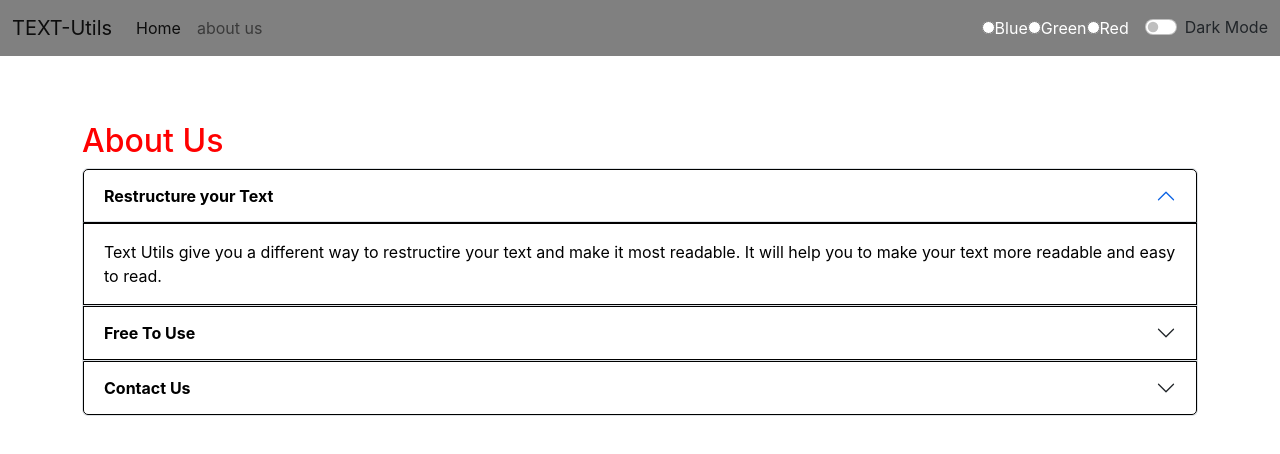
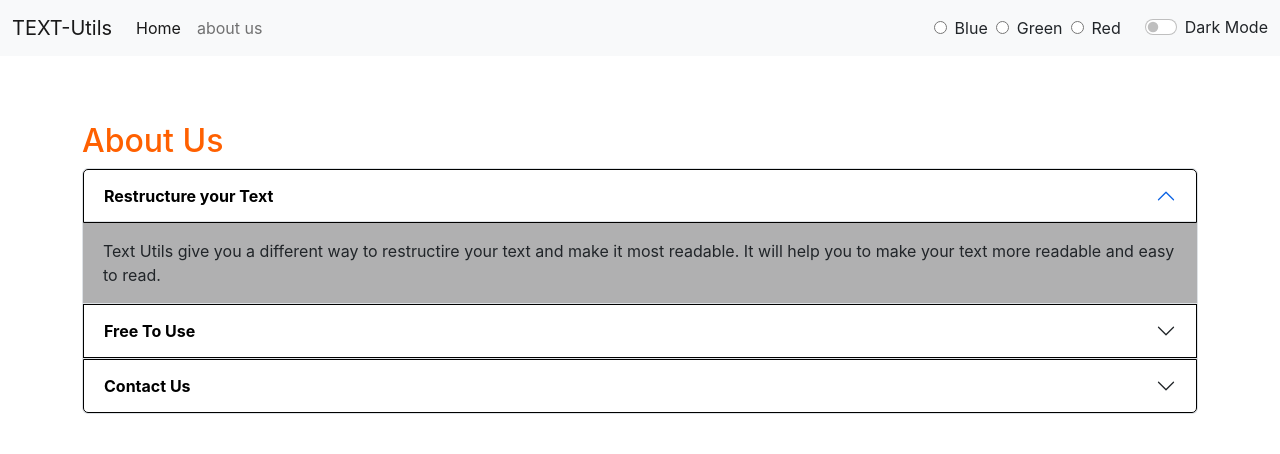
Before and after one commit to ranjansharma1/Text-Util-Project-React, a React (Create React App) app: page /Text-Util-Project-React/about in a window 1280 px wide. Shown: the top 454 px of the page. Built offline with nearby package versions, Linux system fonts and the light colour scheme.

Commit message:
fixing some color alignment

```diff
--- a/src/components/About.js
+++ b/src/components/About.js
@@ -3,39 +3,24 @@
 export default function About(props) {
   let myStyle = {
     color: props.mode==="light"?"black":"white",
-
-    backgroundColor: props.mode==="light"?"white":"black",
+    backgroundColor: props.mode==="light"?"white":"#3d3d3d",
     border: "1px solid",
     borderColor: props.mode==="light"?"black":"white",
-
   };
 
 
   return (
     <div className="container my-3" >
-      <h2 style={{color:"red"}}>About Us</h2>
+      <h2 style={{color:"#ff6000"}}>About Us</h2>
       <div className="accordion" id="accordionExample">
         <div className="accordion-item">
           <h2 className="accordion-header" id="headingOne">
-            <button
-              className="accordion-button"
-              type="button"
-              data-bs-toggle="collapse"
-              data-bs-target="#collapseOne"
-              aria-expanded="true"
-              aria-controls="collapseOne"
-              style={myStyle}
-            >
+            <button className="accordion-button" type="button" data-bs-toggle="collapse" data-bs-target="#collapseOne" aria-expanded="true" aria-controls="collapseOne" style={myStyle}>
               <strong>Restructure your Text</strong>
             </button>
           </h2>
-          <div
-            id="collapseOne"
-            className="accordion-collapse collapse show"
-            aria-labelledby="headingOne"
-            data-bs-parent="#accordionExample"
-          >
-            <div className="accordion-body" style={myStyle}>
+          <div id="collapseOne" className="accordion-collapse collapse show" aria-labelledby="headingOne" data-bs-parent="#accordionExample">
+            <div className="accordion-body" style={{backgroundColor:'#5e5f607d'}}>
               Text Utils give you a different way to restructire your text and make it most readable.
               It will help you to make your text more readable and easy to read.
             </div>
@@ -43,51 +28,24 @@
         </div>
         <div className="accordion-item">
           <h2 className="accordion-header" id="headingTwo">
-            <button
-              className="accordion-button collapsed"
-              type="button"
-              data-bs-toggle="collapse"
-              data-bs-target="#collapseTwo"
-              aria-expanded="false"
-              aria-controls="collapseTwo"
-              style={myStyle}
-            >
+            <button className="accordion-button collapsed" type="button" data-bs-toggle="collapse" data-bs-target="#collapseTwo" aria-expanded="false" aria-controls="collapseTwo" style={myStyle}>
               <strong>Free To Use</strong>
             </button>
           </h2>
-          <div
-            id="collapseTwo"
-            className="accordion-collapse collapse"
-            aria-labelledby="headingTwo"
-            data-bs-parent="#accordionExample"
-          >
-            <div className="accordion-body" style={myStyle}>
+          <div id="collapseTwo" className="accordion-collapse collapse" aria-labelledby="headingTwo" data-bs-parent="#accordionExample">
+            <div className="accordion-body" style={{backgroundColor:'#5e5f607d'}}>
               It is totaly Free to Use , So you can take your text and make it easy to read.
-
             </div>
           </div>
         </div>
         <div className="accordion-item">
           <h2 className="accordion-header" id="headingThree">
-            <button
-              className="accordion-button collapsed"
-              type="button"
-              data-bs-toggle="collapse"
-              data-bs-target="#collapseThree"
-              aria-expanded="false"
-              aria-controls="collapseThree"
-              style={myStyle}
-            >
+            <button className="accordion-button collapsed" type="button" data-bs-toggle="collapse" data-bs-target="#collapseThree" aria-expanded="false" aria-controls="collapseThree" style={myStyle} >
              <strong>Contact Us</strong>
             </button>
           </h2>
-          <div
-            id="collapseThree"
-            className="accordion-collapse collapse"
-            aria-labelledby="headingThree"
-            data-bs-parent="#accordionExample"
-          >
-            <div className="accordion-body" style={myStyle}>
+          <div id="collapseThree" className="accordion-collapse collapse" aria-labelledby="headingThree" data-bs-parent="#accordionExample" >
+            <div className="accordion-body" style={{backgroundColor:'#5e5f607d'}}>
               Name: Ranjan Sharma
               <br/>
               Address: Gate 1, Near hotel Tarachandi, Madras, India-526413
--- a/src/components/Navbar.js
+++ b/src/components/Navbar.js
@@ -3,27 +3,16 @@
 import { Link } from "react-router-dom";
 
 export default function Navbar(props) {
+
   return (
     <>
-
-      <nav
-        className={`navbar navbar-expand-lg `}
-        style={{ backgroundColor: props.colorMode , color: "white" }}
-      >
+      <nav className={`navbar navbar-expand-lg navbar-${props.mode} bg-${props.mode}`} >
         <div className="container-fluid ">
           <Link className="navbar-brand" to="/">
             {/* it will take value from Navabr.js  */}
             {props.title}
           </Link>
-          <button
-            className="navbar-toggler"
-            type="button"
-            data-bs-toggle="collapse"
-            data-bs-target="#navbarSupportedContent"
-            aria-controls="navbarSupportedContent"
-            aria-expanded="false"
-            aria-label="Toggle navigation"
-          >
+          <button className="navbar-toggler" type="button" data-bs-toggle="collapse" data-bs-target="#navbarSupportedContent" aria-controls="navbarSupportedContent" aria-expanded="false" aria-label="Toggle navigation">
             <span className="navbar-toggler-icon"></span>
           </button>
           <div className="collapse navbar-collapse" id="navbarSupportedContent">
@@ -39,25 +28,22 @@
                 </Link>
               </li>
             </ul>
-            <form className="mx-3">
-              <input  type="radio" id="blue"  name="color" value="blue" checked={props.colorMode === 'blue'} onChange={(e) => props.colorChangeMode(e.target.value)}/>
-              <label htmlFor="blue">Blue</label>
+            <form className={`mx-3 text-${ props.mode === "light" ? "dark" : "light" }`} >
+              <input type="radio"  id="blue" name="color" value="blue" checked={props.colorMode === "blue"} onChange={(e) => props.colorChangeMode(e.target.value)}/>
+              <label className="mx-2" htmlFor="blue"> Blue </label>
 
-              <input type="radio" id="green" name="color" value="green" checked={props.colorMode === 'green'} onChange={(e) => props.colorChangeMode(e.target.value)}/>
-              <label htmlFor="green">Green</label>
+              <input type="radio" id="green" name="color" value="green" checked={props.colorMode === "green"} onChange={(e) => props.colorChangeMode(e.target.value)}/>
+              <label className="mx-2" htmlFor="green">Green</label>
 
-              <input type="radio" id="red" name="color" value="red" checked={props.colorMode === 'red'} onChange={(e) => props.colorChangeMode(e.target.value)}/>
-              <label htmlFor="red">Red</label>
+              <input type="radio" id="red" name="color" value="red" checked={props.colorMode === "red"} onChange={(e) => props.colorChangeMode(e.target.value)}/>
+              <label className="mx-2" htmlFor="red">Red</label>
             </form>
 
             {/* htmlFor Enabling Dark Mode */}
             <div className={`form-check form-switch text-${ props.mode === "light" ? "dark" : "light" }`} >
               <input className="form-check-input" onClick={props.toggleMode} type="checkbox" role="switch" id="dId"/>
-              <label className="form-check-label" htmlFor="flexSwitchCheckDefault">
-                Dark Mode
-              </label>
+              <label className="form-check-label" htmlFor="flexSwitchCheckDefault">Dark Mode</label>
             </div>
-
           </div>
         </div>
       </nav>
```
